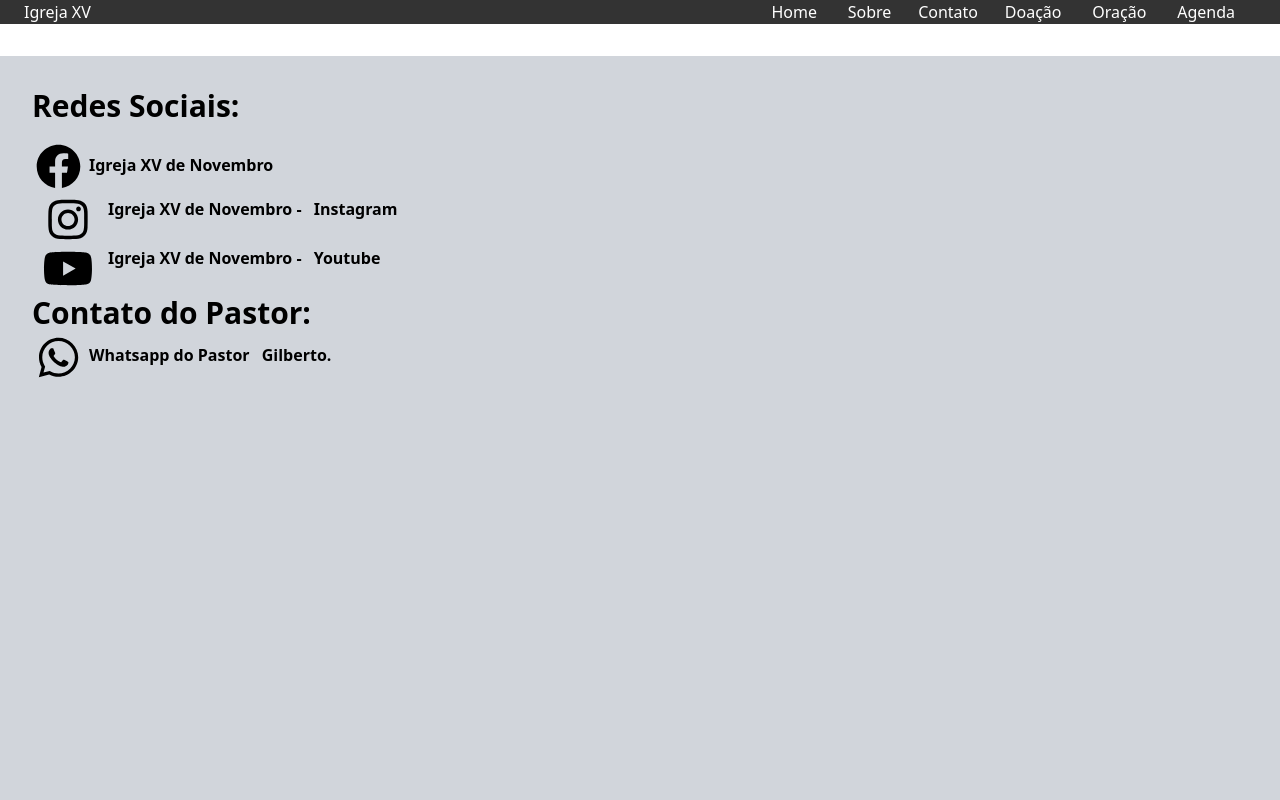
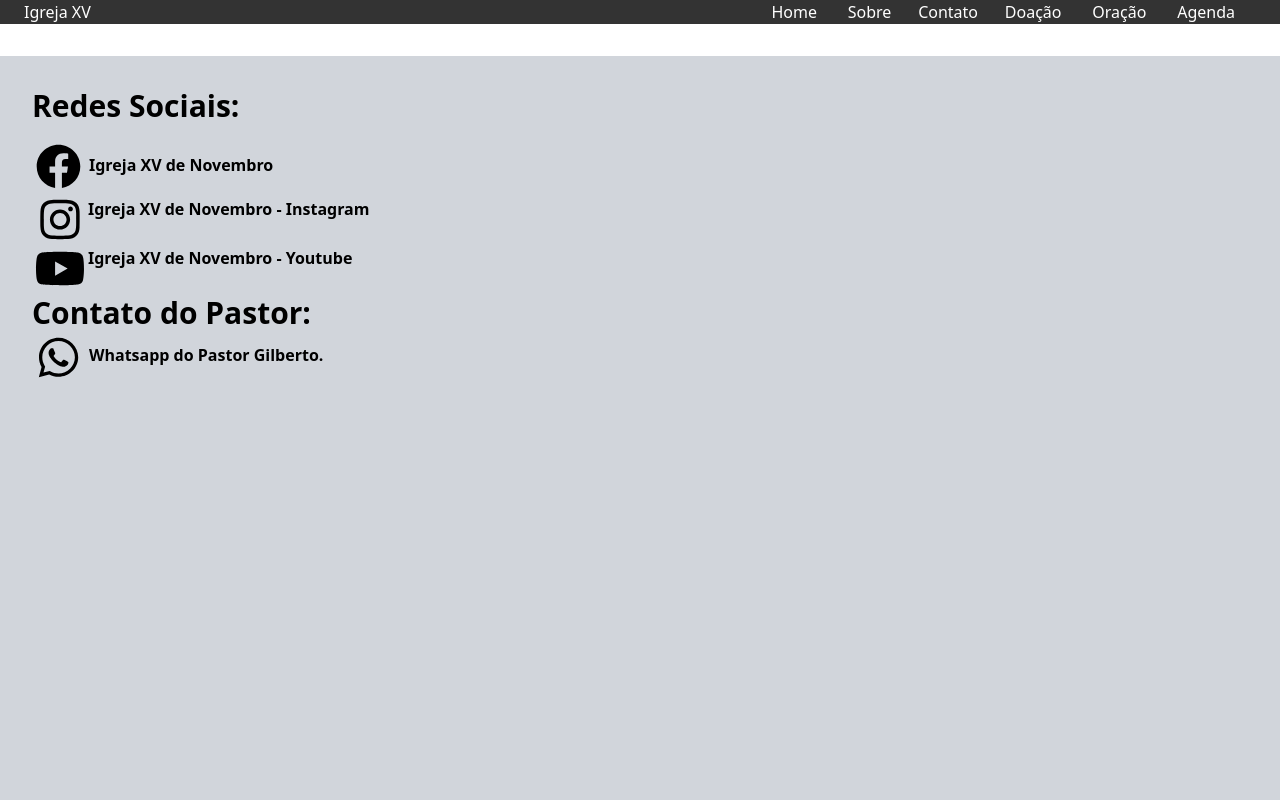
Before and after one commit to joelvitorniino/church-igrejaxv, a Next.js app: page /contact in a window 1280 px wide. Shown: the top 800 px of the page. Built offline with nearby package versions, Linux system fonts and the light colour scheme.

Commit message:
fix: responsive page contact

```diff
--- a/src/pages/contact.tsx
+++ b/src/pages/contact.tsx
@@ -24,19 +24,19 @@ export default function Contact() {
           </span>
 
           <span className="flex m-1">
-            <FaInstagram size={45} className="inline iphone:w-16" />
+            <FaInstagram size={45} className="inline lg:-ml-2 sm:-ml-2 iphone:w-16" />
             <Link href="https://www.instagram.com/igrejaxv/" target="_blank">
-              <p className="inline ml-2 font-semibold hover:font-bold">
-                Igreja XV de Novembro - <span className="iphone:ml-2">Instagram</span>
+              <p className="inline ml-2 lg:-ml-1 sm:-ml-1 iphone:-ml-1 font-semibold hover:font-bold">
+                Igreja XV de Novembro - <span className="lg:ml-0 sm:ml-0 iphone:ml-2">Instagram</span>
               </p>
             </Link>
           </span>
 
           <span className="flex m-1">
-            <FaYoutube size={45} className="inline iphone:w-16" />
+            <FaYoutube size={45} className="inline lg:-ml-2 sm:-ml-2 iphone:w-16" />
             <Link href="https://www.youtube.com/@IgrejaXV" target="_blank">
-              <p className="inline ml-2 font-semibold hover:font-bold">
-                Igreja XV de Novembro - <span className="iphone:ml-2">Youtube</span>
+              <p className="inline ml-2 lg:-ml-1 sm:-ml-1 iphone:-ml-1 font-semibold hover:font-bold">
+                Igreja XV de Novembro - <span className="lg:ml-0 sm:ml-0 iphone:ml-2">Youtube</span>
               </p>
             </Link>
           </span>
@@ -47,7 +47,7 @@ export default function Contact() {
             <FaWhatsapp size={45} className="inline" />
             <Link href="https://wa.me/+5521975538121">
                 <p className="inline ml-2 font-semibold hover:font-bold relative top-2">
-                    Whatsapp do Pastor <span className="iphone:ml-2">Gilberto.</span>
+                    Whatsapp do Pastor <span className="lg:ml-0 sm:ml-0 iphone:ml-2">Gilberto.</span>
                 </p>
             </Link>
           </span>
```
